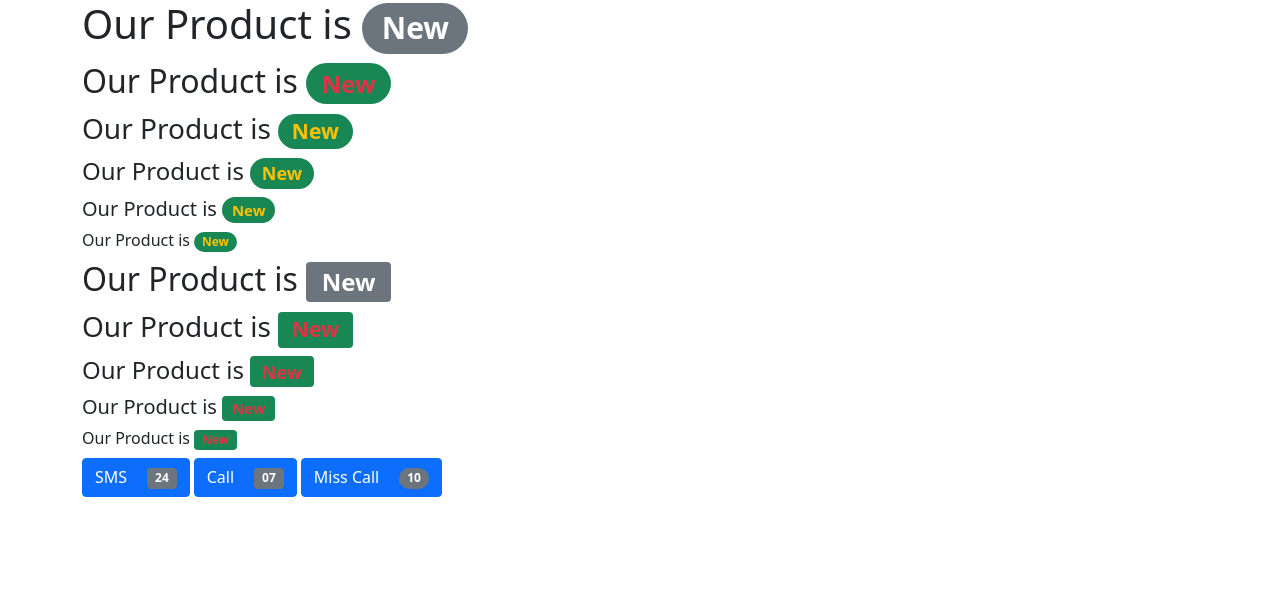
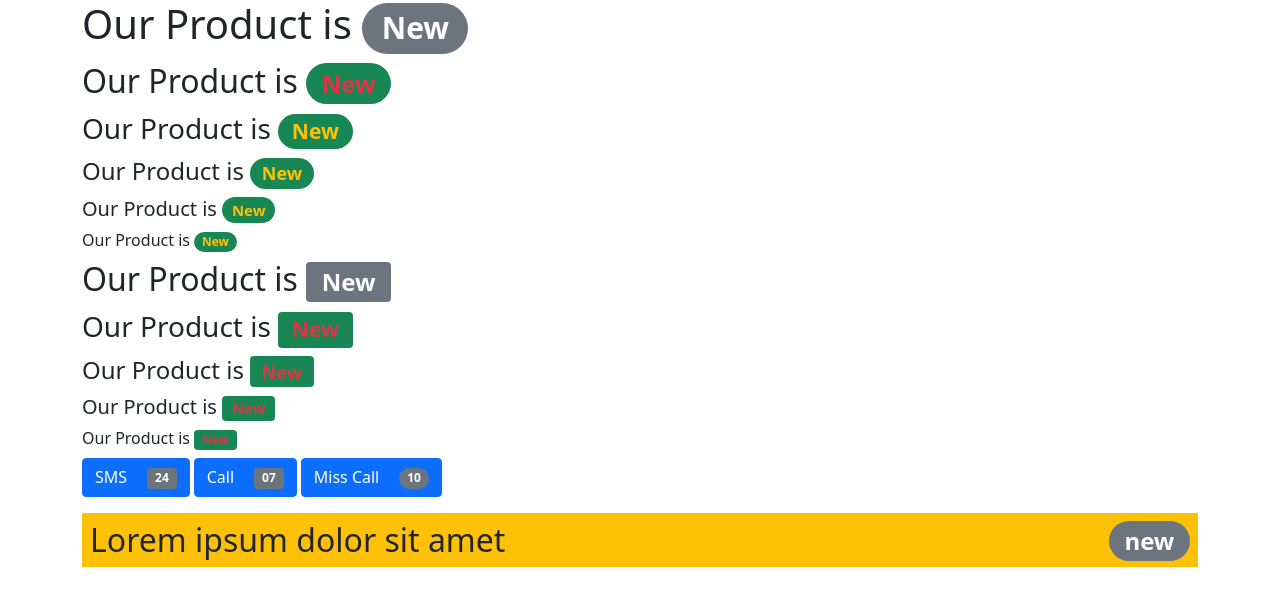
Before and after one commit to TheCreativeMind77/bootstrap_badge, a plain HTML site: page index.html in a window 1280 px wide. Drawn offline with nearby package versions, Linux system fonts and the light colour scheme.

Commit message:
2nd commit

```diff
--- a/index.html
+++ b/index.html
@@ -41,6 +41,10 @@
 
             <button class="btn btn-primary">Miss Call <span class="badge bg-secondary rounded-pill ms-3">10</span></button>
         </div>
+
+        <div class="container">
+            <h2 class="bg-warning p-2 mt-3">Lorem ipsum dolor sit amet <span class="badge bg-secondary rounded-pill float-end">new</span></h2>
+        </div>
     </div>
 
 
```
